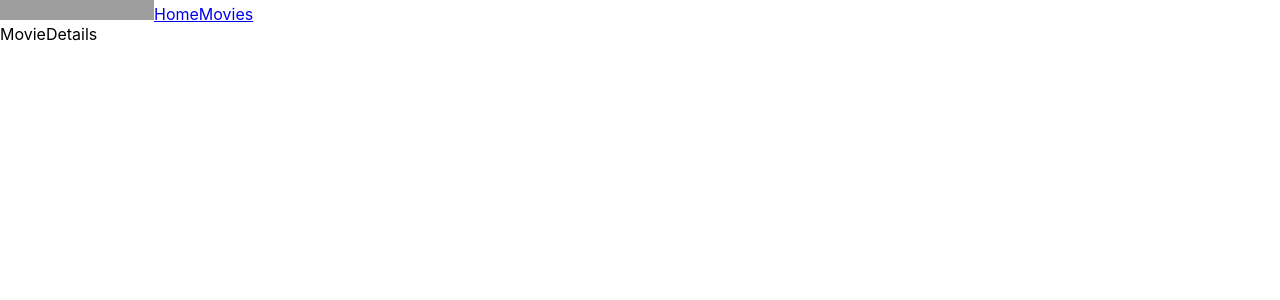
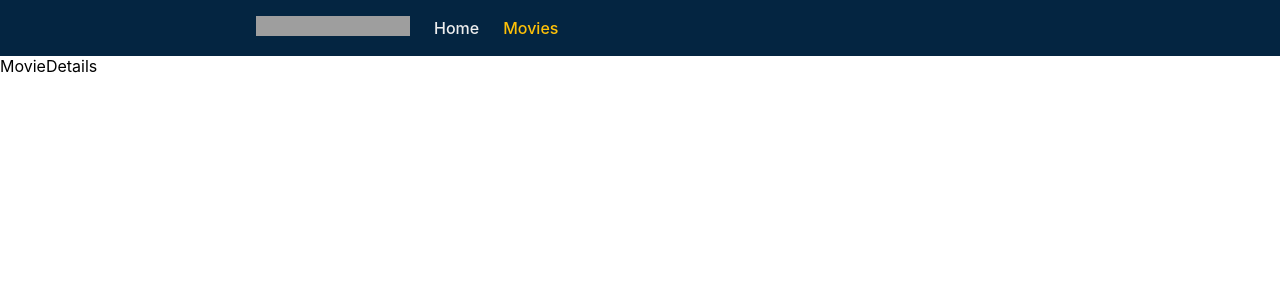
Before and after one commit to IgorMushk/goit-react-hw-05-movies, a React (Create React App) app: page /goit-react-hw-05-movies/movies/1 in a window 1280 px wide. Shown: the top 300 px of the page. Built offline with nearby package versions, Linux system fonts and the light colour scheme; grey boxes are pictures that could not be loaded.

Commit message:
Add styled for Header Nav - Home  Movies

```diff
--- a/src/components/App.jsx
+++ b/src/components/App.jsx
@@ -4,11 +4,29 @@ import Movies from 'pages/Movies/Movies';
 import { Link, NavLink, Route, Routes } from 'react-router-dom';
 import Cast from './Cast/Cast';
 import Review from './Review/Review';
+import styled from 'styled-components';
+import { Container, Header, Nav } from './App.styled';
+
+const StyledNavLink = styled(NavLink)`
+  text-decoration: none;
+  color: #eeeeee;
+  font-weight: 500;
+
+  &:hover {
+    color: #bdbdbd;
+  }
+
+  &.active {
+    color: #ffc107;
+  }
+`;
 
 export const App = () => {
   return (
     <div>
-      <nav>
+      <Header>
+        <Container>
+          <Nav>
             <Link to="/">
               <img
                 src="https://www.themoviedb.org/assets/2/v4/logos/v2/blue_short-8e7b30f73a4020692ccca9c88bafe5dcb6f8a62a4c6bc55cd9ba82bb2cd95f6c.svg"
@@ -17,9 +35,12 @@ export const App = () => {
                 height="20"
               ></img>
             </Link>
-        <NavLink to="/">Home</NavLink>
-        <NavLink to="/movies">Movies</NavLink>
-      </nav>
+            <StyledNavLink to="/">Home</StyledNavLink>
+            <StyledNavLink to="/movies">Movies</StyledNavLink>
+          </Nav>
+        </Container>
+      </Header>
+
       <Routes>
         <Route path="/" element={<Home />} />
         <Route path="/movies" element={<Movies />} />
--- /dev/null
+++ b/src/components/App.styled.jsx
@@ -0,0 +1,22 @@
+import styled from "styled-components";
+
+const Container = styled.div`
+  margin-left: auto;
+  margin-right: auto;
+  padding-left: 20px;
+  padding-right: 20px;
+  width: 768px;
+`;
+
+const Header = styled.header`
+  background-color: #042541;
+`;
+
+const Nav = styled.nav`
+  padding: 16px 0;
+  display: flex;
+  align-items: center;
+  gap: 24px;
+`;
+
+export { Container, Header, Nav};
```
Lines whose indentation alone changed are shown as unchanged.
